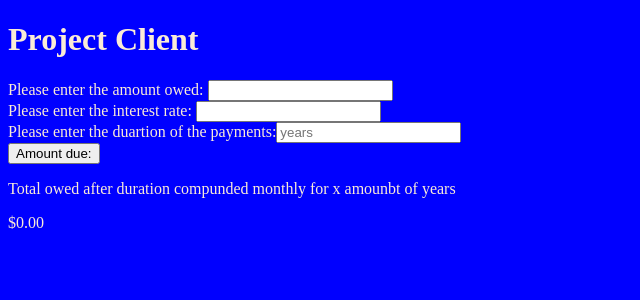
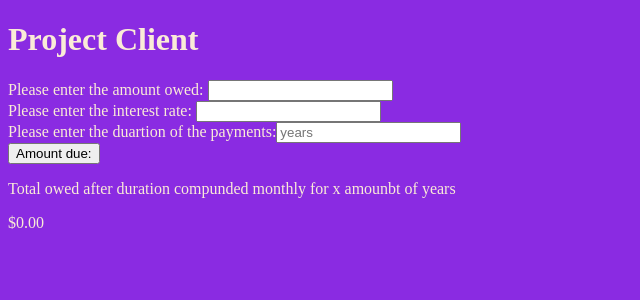
Before and after one commit to kbravo10/small_project, a React (Create React App) app in the folder small_project/client/: page / in a window 1280 px wide. Shown: the top 300 px of the page, without its empty margins (0-640 px from the left). Built offline with nearby package versions, Linux system fonts and the light colour scheme.

Commit message:
change background

```diff
--- a/small_project/client/src/index.css
+++ b/small_project/client/src/index.css
@@ -7,6 +7,6 @@
 
 body{
   text-shadow: #fff;
-  background: blue;
+  background: blueviolet;
   color: antiquewhite;
 }
```
